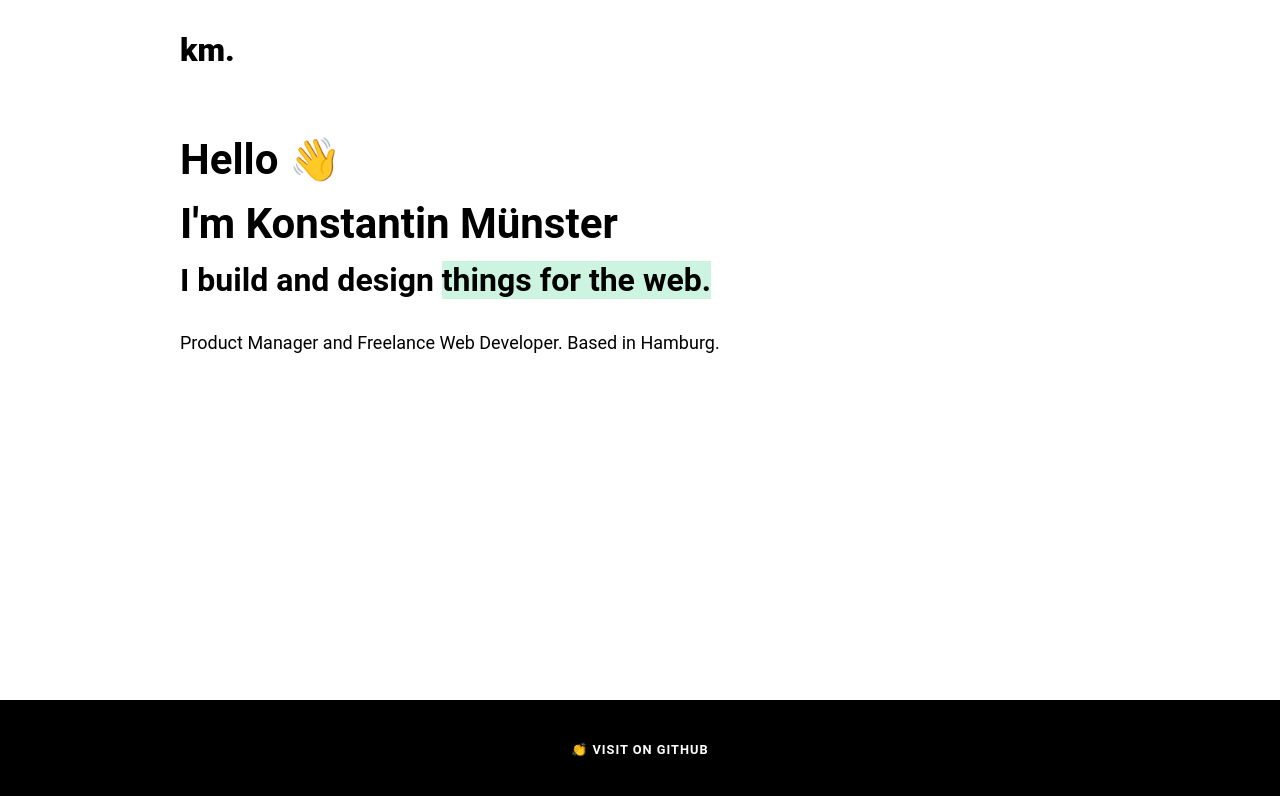
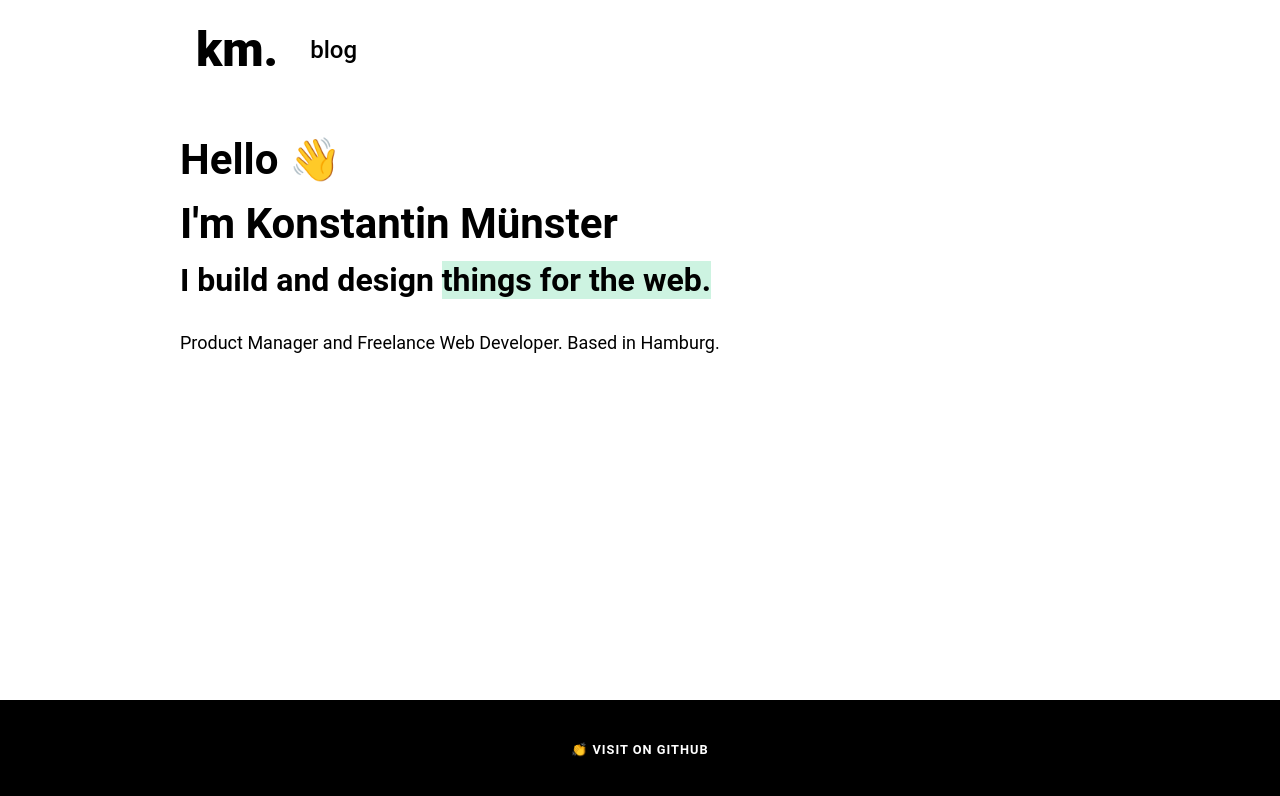
Before and after one commit to brianbingbong/my-portfolio, a Gatsby site: page / in a window 1280 px wide. Built offline with nearby package versions, Linux system fonts and the light colour scheme; Gatsby itself is replaced by a stand-in of ours.

Commit message:
add blog page and blog link in nav bar header

```diff
--- a/src/components/header/Header.module.scss
+++ b/src/components/header/Header.module.scss
@@ -1,5 +1,5 @@
 .logo {
-  font-size: 2rem;
+  font-size: 3rem;
   font-weight: 900;
   color: black;
 }
@@ -15,3 +15,28 @@
   justify-content: flex-start;
   align-items: center;
 }
+
+.headerLink {
+  font-size: 1.5rem;
+  font-weight: 450;
+  color: black;
+}
+
+ul {
+  list-style-type: none;
+  margin: 0;
+  padding: 0;
+  overflow: hidden;
+}
+
+li {
+  float: left;
+}
+
+li a {
+  display: block;
+  color: white;
+  text-align: center;
+  padding: 14px 16px;
+  text-decoration: none;
+}
--- a/src/components/header/Header.tsx
+++ b/src/components/header/Header.tsx
@@ -1,13 +1,24 @@
 import React from "react"
 import { Link } from "gatsby"
-import * as styles from "./Header.module.scss";
+import * as styles from "./Header.module.scss"
 
 const Header = () => {
   return (
     <div className={styles.header}>
-      <Link to="/" aria-label="home">
-        <div className={styles.logo}>km.</div>
-      </Link>
+      <nav>
+        <ul>
+          <li>
+            <Link to="/" aria-label="home">
+              <div className={styles.logo}>km.</div>
+            </Link>
+          </li>
+          <li>
+            <Link to="/blog" aria-label="blog">
+              <div className={styles.headerLink}>blog</div>
+            </Link>
+          </li>
+        </ul>
+      </nav>
     </div>
   )
 }
```
Also changed, not shown: src/pages/blog.tsx (added, +10 -0 lines).
